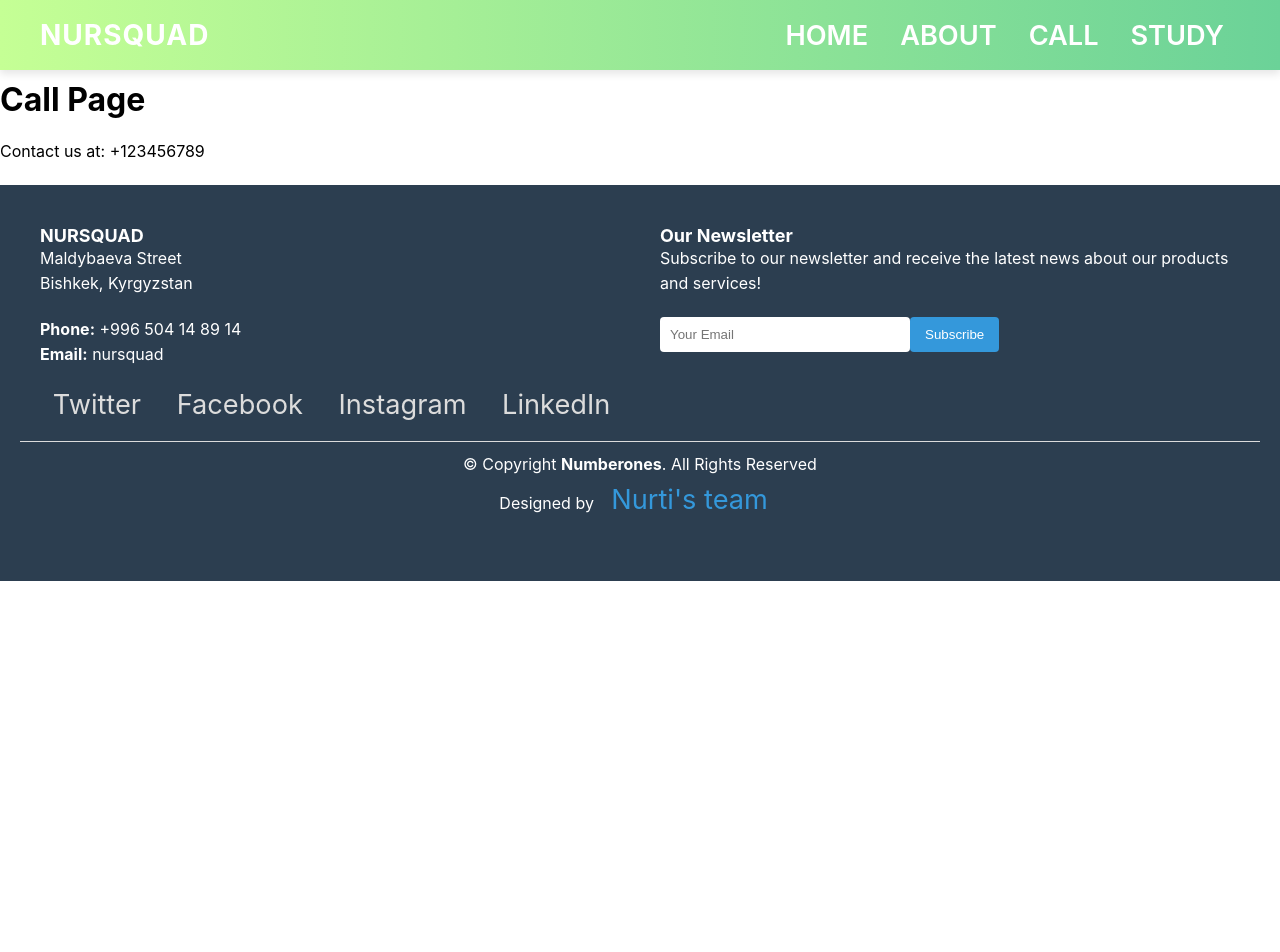
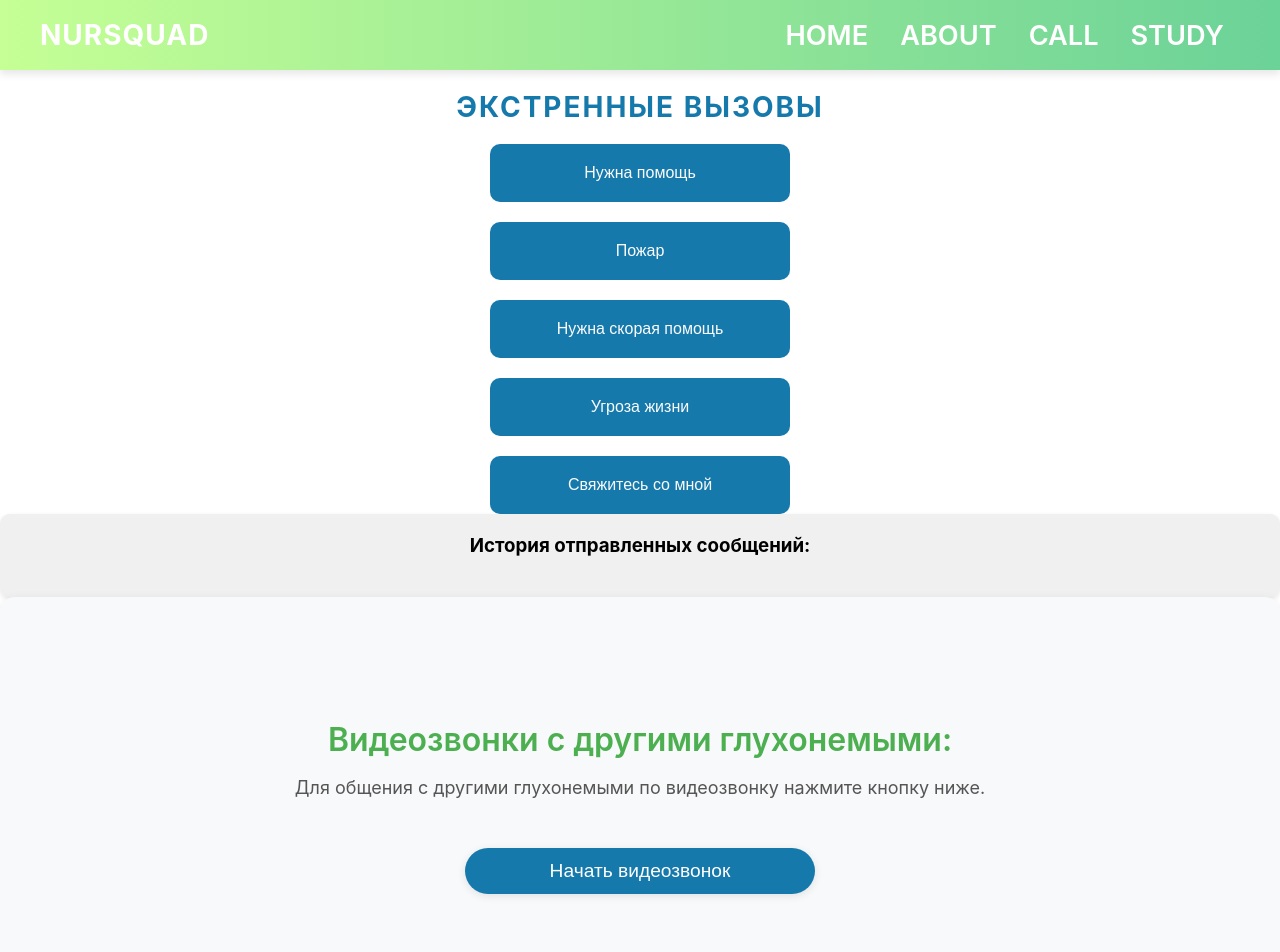
Before and after one commit to aoshide/Number-one, a React (Create React App) app: page /call in a window 1280 px wide. Shown: the top 952 px of the page. Before the commit the page ends 800 px from the top, so only its background shows below. Built offline with nearby package versions, Linux system fonts and the light colour scheme.

Commit message:
я сделал страницу call  в компонентах

```diff
--- a/src/components/call/Call.jsx
+++ b/src/components/call/Call.jsx
@@ -1,13 +1,65 @@
-import React from 'react';
-import './call.css'
+import React, { useState } from 'react';
+import './call.css';
 
 const Call = () => {
-    return (
-        <div>
-            <h1>Call Page</h1>
-            <p>Contact us at: +123456789</p>
-        </div>
-    );
+
+  const emergencyMessages = [
+    { id: 1, text: 'Нужна помощь' },
+    { id: 2, text: 'Пожар' },
+    { id: 3, text: 'Нужна скорая помощь' },
+    { id: 4, text: 'Угроза жизни' },
+    { id: 5, text: 'Свяжитесь со мной' },
+  ];
+
+  const [sentMessages, setSentMessages] = useState([]);
+
+  const onSendMessage = (message) => {
+    setSentMessages((prevMessages) => [...prevMessages, message]);
+    console.log(`Сообщение отправлено: ${message}`);
+    alert(`Сообщение отправлено: ${message}`);
+  };
+
+  return (
+    <div className="container">
+      <h2 className="heading">Экстренные вызовы</h2>
+      <div className="button-container">
+        {emergencyMessages.map((message) => (
+          <button
+            key={message.id}
+            onClick={() => onSendMessage(message.text)}
+            className="button"
+          >
+            {message.text}
+          </button>
+        ))}
+      </div>
+      <div className="history">
+        <h3>История отправленных сообщений:</h3>
+        <ul>
+          {sentMessages.map((msg, index) => (
+            <li key={index} className="history-item">{msg}</li>
+          ))}
+        </ul>
+      </div>
+      <div className="contacts">
+     <div className="video-call">
+        <h2>Видеозвонки с другими глухонемыми:</h2>
+        <p>Для общения с другими глухонемыми по видеозвонку нажмите кнопку ниже.</p>
+        <button className="video-call-button" onClick={() => alert('Открытие видеозвонка!')}>
+          Начать видеозвонок
+        </button>
+      </div>
+    </div>
+        <h3 className='contact-info' >Контакты для связи:</h3>
+        <ul className='contact-info ul' >
+          <>Телефон: <a className='contact-info a' href="tel:+996555600117">+996 (555)600-117</a></> <br />
+          <>Email: <a className='contact-info a' href="iskakovkuttuubaj0207@gmail.com">iskakovkuttuubaj0207@gmail.com</a></> <br />
+          <>WhatsApp: <a className='contact-info a' href="https://wa.me/996555600117" target="_blank" rel="noopener noreferrer">Написать в WhatsApp</a></> <br />
+          <>Telegram: <a className='contact-info a' href="https://t.me/@bayyaa1" target="_blank" rel="noopener noreferrer">Связаться в Telegram</a></>
+        </ul>
+      </div>
+
+  );
 };
 
 export default Call;
--- a/src/components/call/call.css
+++ b/src/components/call/call.css
@@ -0,0 +1,212 @@
+.button-container {
+  display: flex;
+  flex-direction: column;
+  align-items: center; /* Center buttons horizontally */
+  justify-content: center; /* Center buttons vertically */
+  width: 100%;
+}
+
+.button {
+  border-radius: 10px;
+  padding: 20px;
+  font-size: 16px;
+  background-color: #1679AB;
+  color: #FBFBFB   ;
+  border: none;
+  cursor: pointer;
+  transition: background-color 0.3s;
+  margin-bottom: 20px;
+  width: 80%; /* Make buttons take up a reasonable width */
+  max-width: 300px; /* Prevent buttons from becoming too wide */
+  text-align: center; /* Center text within the button */
+}
+
+.button:last-child {
+  margin-bottom: 0; /* Remove margin from the last button */
+}
+
+.button:hover {
+  background-color: #0056b3;
+}
+
+.video-call-button {
+  background-color: #1679AB;
+  color: #F5F0CD ;
+  border: none;
+  padding: 10px 20px;
+  border-radius: 20px;
+  cursor: pointer;
+  font-size: 1rem;
+  margin-top: 20px;
+  width: 80%;
+  max-width: 300px;
+  text-align: center;
+}
+
+.video-call-button:hover {
+  background-color: #0056b3;
+}
+
+.history {
+  display: flex;
+  flex-direction: column; /* Stack messages vertically */
+  justify-content: flex-start; /* Align messages at the top */
+  align-items: center;
+  width: 100%;
+  padding: 20px;
+  background-color: #f0f0f0; /* Light gray background for the message history */
+  border-radius: 10px; /* Rounded corners for the container */
+  max-height: 400px; /* Limit the height */
+  overflow-y: auto; /* Scrollable if there are too many messages */
+  box-shadow: 0 2px 5px rgba(0, 0, 0, 0.1); /* Add a subtle shadow for depth */
+}
+
+.history .message {
+  background-color: #fff; /* White background for each message */
+  padding: 10px 20px;
+  margin-bottom: 10px;
+  border-radius: 8px;
+  max-width: 80%; /* Limit message width */
+  box-shadow: 0 1px 3px rgba(0, 0, 0, 0.1); /* Small shadow around the messages */
+  font-size: 14px;
+  color: #333; /* Dark text color for readability */
+}
+
+/* Heading Style */
+/* Heading Style */
+.heading {
+  display: flex;
+  justify-content: center;
+  align-items: center;
+  width: 100%;
+  margin-bottom: 20px;
+  font-size: 28px;
+  font-weight: bold;
+  color: #1679AB; /* Blue color for the heading */
+  text-transform: uppercase; /* Add a subtle uppercase effect for headings */
+  letter-spacing: 2px; /* Slight letter spacing for a polished look */
+  padding: 0 10px; /* Add some padding for smaller screens */
+}
+
+/* Video Call Section */
+.video-call {
+  display: flex;
+  flex-direction: column;
+  justify-content: center; /* Vertically center the content */
+  align-items: center; /* Horizontally center the content */
+  text-align: center; /* Center text */
+  width: 100%;
+  height: 50vh; /* Take up 50% of the viewport height */
+  padding: 40px;
+  box-sizing: border-box;
+  background-color: #f8f9fa; /* Light background to distinguish the section */
+  border-radius: 15px; /* Rounded corners for a smoother look */
+  box-shadow: 0 4px 12px rgba(0, 0, 0, 0.1); /* Add a subtle shadow for depth */
+  margin-bottom: 30px; /* Space between sections */
+}
+
+.video-call h2 {
+  margin-bottom: 15px; /* Add space between heading and paragraph */
+  font-size: 32px; /* Increase font size for better visibility */
+  font-weight: 600;
+}
+
+.video-call p {
+  margin-bottom: 25px; /* Add space between paragraph and button */
+  font-size: 18px;
+  color: #555; /* Darker gray for better readability */
+}
+
+.video-call-button {
+  background-color: #1679AB;
+  color: white;
+  border: none;
+  padding: 12px 30px;
+  border-radius: 30px; /* More rounded button for a modern look */
+  cursor: pointer;
+  font-size: 1.2rem;
+  transition: background-color 0.3s, transform 0.3s; /* Smooth transition effects */
+  box-shadow: 0 2px 8px rgba(0, 0, 0, 0.1); /* Slight shadow for button depth */
+  width: 80%; /* Make the button take up a reasonable width */
+  max-width: 350px; /* Limit max width */
+}
+
+.video-call-button:hover {
+  background-color: #0056b3;
+  transform: translateY(-3px); /* Button hover effect: lift up */
+}
+
+/* Contact Info Section */
+.contact-info {
+  display: flex;
+  flex-direction: column;
+  justify-content: center; /* Vertically center the content */
+  align-items: center; /* Horizontally center the content */
+  text-align: center; /* Center text */
+  width: 100%;
+  height: auto; /* Allow it to grow naturally */
+  padding: 30px;
+  box-sizing: border-box;
+  background-color: #f1f1f1; /* Soft background to differentiate the section */
+  border-radius: 15px;
+  box-shadow: 0 4px 12px rgba(0, 0, 0, 0.1); /* Add shadow for depth */
+  margin-bottom: 30px; /* Space between sections */
+}
+
+.contact-info h3 {
+  margin-bottom: 15px; /* More space for better readability */
+  font-size: 26px;
+  font-weight: 600;
+  color: #1679AB; /* Blue color for heading */
+  text-transform: capitalize; /* Make text more readable */
+}
+
+.contact-info ul {
+  list-style: none; /* Remove default list styles */
+  padding: 0;
+  margin: 0;
+}
+
+.contact-info li {
+  margin-bottom: 12px; /* More space between each contact item */
+  font-size: 18px;
+}
+
+.contact-info a {
+  color: #1679AB; /* Set link color */
+  text-decoration: none; /* Remove underline */
+  font-weight: 00;
+  transition: color 0.3s; /* Smooth color transition on hover */
+}
+
+.contact-info a:hover {
+  text-decoration: underline; /* Add underline on hover */
+  color: #0056b3; /* Darker blue on hover for emphasis */
+}
+
+/* Add responsiveness for smaller screens */
+@media (max-width: 78px) {
+  .video-call, .contact-info {
+    padding: 20px; /* Less padding for smaller screens */
+  }
+
+  .video-call-button {
+    width: 90%; /* Make the button slightly wider on mobile */
+  }
+
+  .contact-info ul {
+    padding-left: 15px; /* Add some padding to align list items */
+  }
+
+  .heading {
+    font-size: 24px; /* Adjust font size on smaller screens */
+  }
+
+  .video-call h2 {
+    font-size: 188px; /* Adjust heading size */
+  }
+
+  .contact-info h3 {
+    font-size: 22px; /* Adjust heading size */
+  }
+}
```
